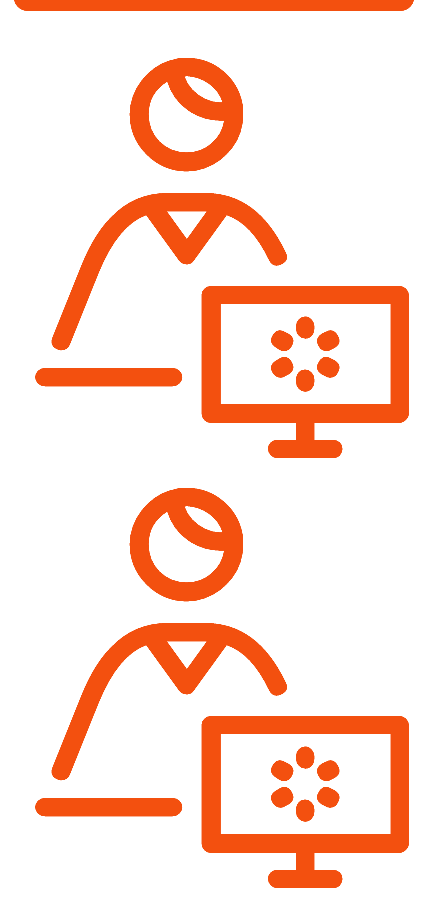
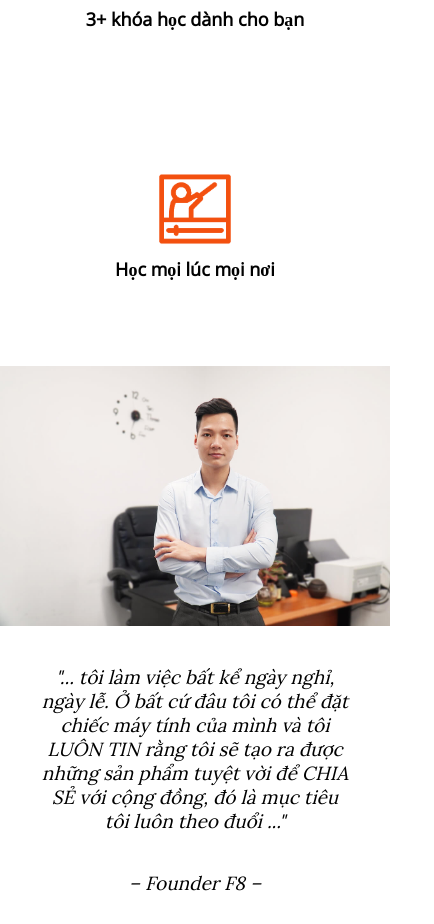
Before and after one commit to luuthanhhoang/Web-Full-Stack, a plain HTML site: page Components/Main/index.html in a window 390 px wide. Shown: the part 394-1318 px from the top of the page, 434 px wide, since content can reach past the window. Drawn offline with nearby package versions, Linux system fonts and the light colour scheme.

Commit message:
Complete Main Components

```diff
--- a/Components/Main/index.html
+++ b/Components/Main/index.html
@@ -4,27 +4,33 @@
     <meta charset="UTF-8">
     <meta name="viewport" content="width=device-width, initial-scale=1.0">
     <link rel="stylesheet" href="./style.css">
+    <link href="https://fonts.googleapis.com/css?family=Open+Sans&display=swap" rel="stylesheet">
+    <link href="https://fonts.googleapis.com/css?family=Lora&display=swap" rel="stylesheet">
     <title>Document</title>
 </head>
 <body>
     <div class="main">
         <div class="main-col-3">
-            <div class="main-coi-3-1">
+            <div class="main-col-3-1">
                 <img src="../../Image/col-1.jpg" alt="">
+                <div class="main-col-3-1-con"><span>Trên 4,000 học viên</span></div>
             </div>
-            <div class="main-coi-3-2">
+            <div class="main-col-3-2">
                 <img src="../../Image/col-2.jpg" alt="">
+                <div class="main-col-3-2-con"><span>3+ khóa học dành cho bạn</span></div>
             </div>
-            <div class="main-coi-3-3">
-                <img src="../../Image/col-2.jpg" alt="">
+            <div class="main-col-3-3">
+                <img src="../../Image/col-3.jpg" alt="">
+                <div class="main-col-3-3-con"><span>Học mọi lúc mọi nơi</span></div>
             </div>
         </div>
         <div class="main-content">
             <div class="main-content-image">
-
+                <img src="../../Image/founder_1224.jpg" alt="">
             </div>
             <div class="main-content-para">
-
+                <p>"... tôi làm việc bất kể ngày nghỉ, ngày lễ. Ở bất cứ đâu tôi có thể đặt chiếc máy tính của mình và tôi LUÔN TIN rằng tôi sẽ tạo ra được những sản phẩm tuyệt vời để CHIA SẺ với cộng đồng, đó là mục tiêu tôi luôn theo đuổi ..." </p>
+                <p class="main-content-para-2">– Founder F8 –</p>
             </div>
         </div>
     </div>
--- a/Components/Main/style.css
+++ b/Components/Main/style.css
@@ -0,0 +1,97 @@
+body{
+    margin: 0;
+}
+
+.main-col-3 img{
+	width: 76px;
+	height: 76px;
+}
+
+.main-col-3{
+	display: flex;
+    justify-content: center;
+    align-items: center;
+    font-size: 18px;
+}
+
+.main-col-3-1, .main-col-3-2, .main-col-3-3{
+	width: 416px;
+	height: 150px;
+	text-align: center;
+	display: flex;
+	flex-direction: column;
+	justify-content: center;
+	align-items: center;
+	font-family: 'Open Sans';
+	font-weight: bold;
+	padding: 50px 0px;
+}
+
+.main-col-3-1-con, .main-col-3-2-con, .main-col-3-3-con{
+	margin: 10px 0px;
+	width: 100%;
+}
+
+.main-content{
+	margin: 10px 0px;
+}
+
+.main-content-image img{
+	width: 663px;
+	height: 441px;
+	float: left;
+}
+
+.main-content{
+	display: flex;
+}
+
+.main-content-para{
+	float: right;
+	display: flex;
+	flex-direction: column;
+	justify-content: center;
+	padding: 0 150px;
+	font-family: Lora;
+	font-size: 19px;
+	font-style: italic;
+}
+
+@media (max-width: 1230px){
+	.main-content-image img{
+		width: 550px;
+		height: 350px;
+	}
+
+	.main-content-para{
+		padding: 0 100px;
+	}
+}
+
+@media (max-width: 1024px){
+	.main-col-3{
+		flex-direction: column;
+	}
+	.main-content-image img{
+		width: 450px;
+		height: 100%;
+	}
+
+	.main-content-para{
+		padding: 0 40px;
+	}
+}
+
+@media (max-width: 740px){
+	.main-content{
+		flex-direction: column;
+		text-align: center;
+	}
+	.main-content-image img{
+		width: 100%;
+		height: 70%;
+	}
+	.main-content-para{
+		margin-top: 20px;
+	}
+}
```
Also changed, not shown: Components/Footer/index.html (added), Components/Footer/style.css (added).
